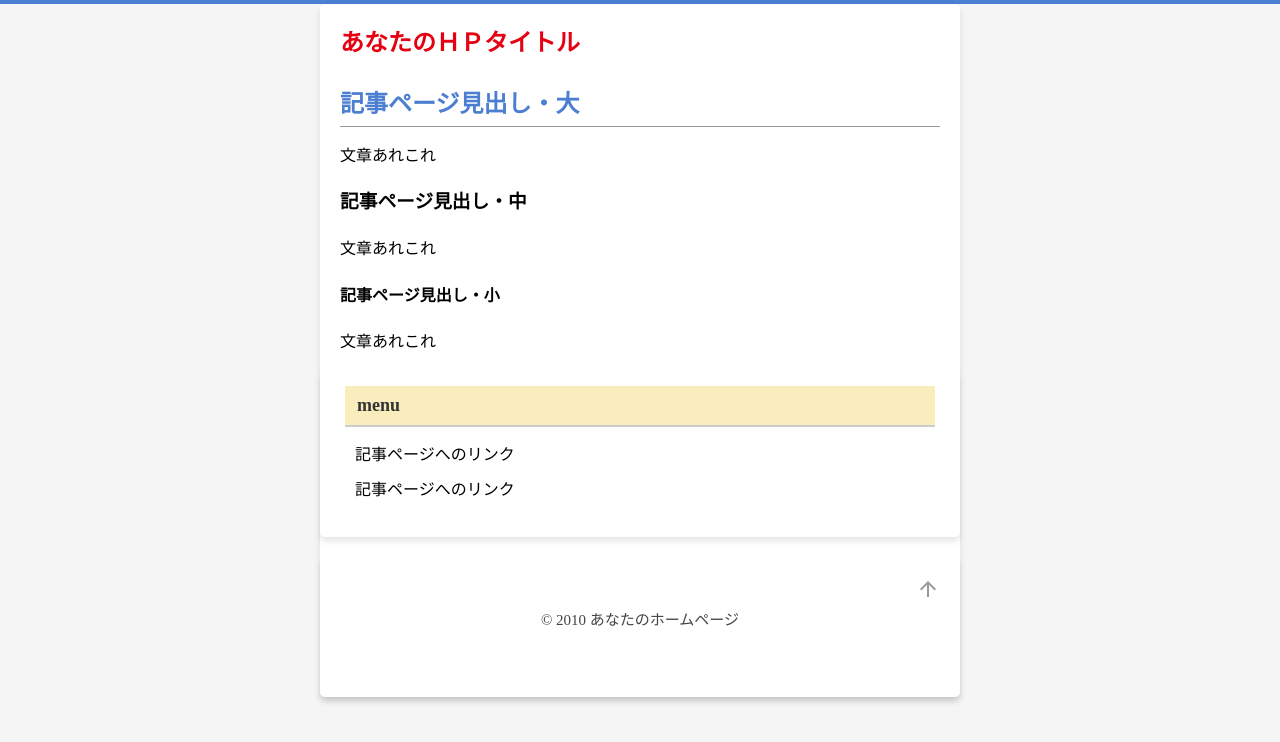
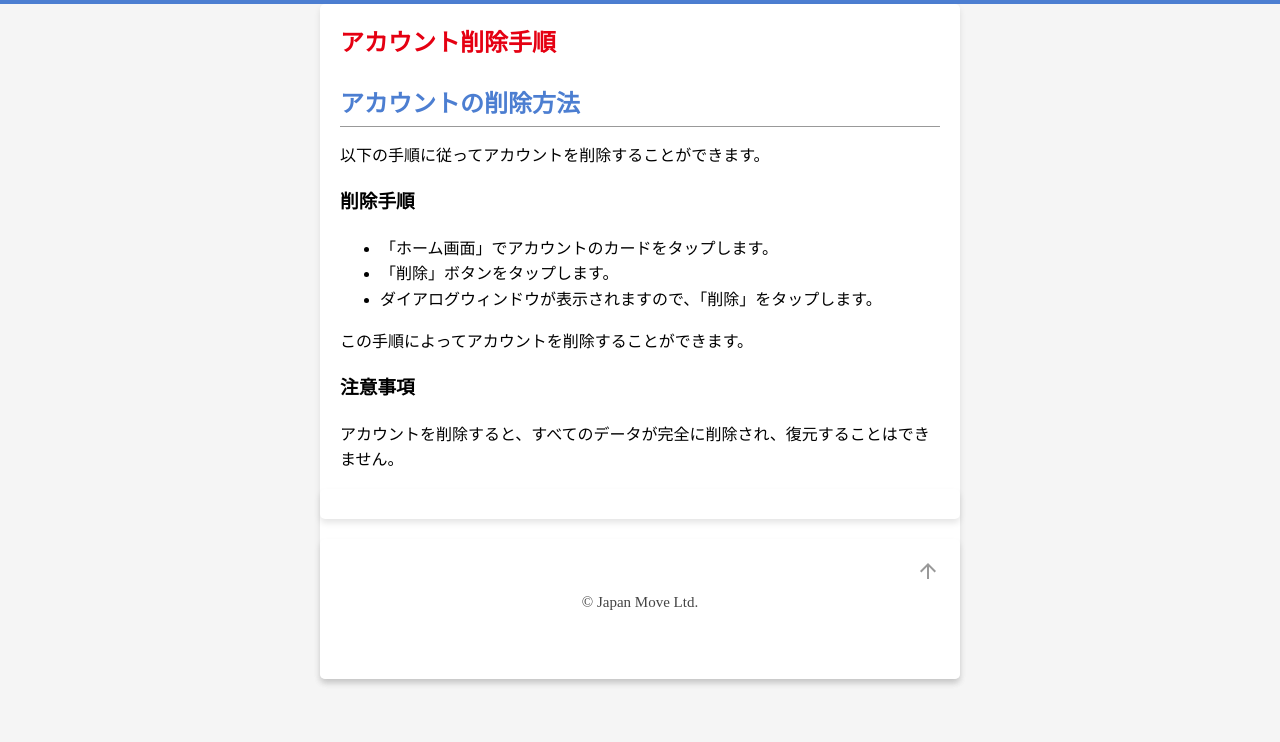
Before and after one commit to yourcampany/how_to_delete_move_account, a plain HTML site: page index.html in a window 1280 px wide. Drawn offline with Linux system fonts and the light colour scheme.

Commit message:
index.htmlのタイトルとコンテンツをアカウント削除手順に更新

```diff
--- a/index.html
+++ b/index.html
@@ -2,7 +2,7 @@
 <html lang="ja">
 <head>
 <meta charset="UTF-8">
-<title>あなたのＨＰタイトル</title>
+<title>ムーブDXアプリ アカウント削除手順</title>
 <meta name="keywords" content="ページのキーワードA,B,C">
 <meta name="description" content="ページの説明">
 <meta name="viewport" content="width=device-width, initial-scale=1.0">
@@ -11,21 +11,25 @@
 <body>
 <div id="outer">
 <div id="inner">
-<header><h1>あなたのＨＰタイトル</h1>
+<header><h1>アカウント削除手順</h1>
 </header>
 <main>
-<h2>記事ページ見出し・大</h2>
-<p>文章あれこれ</p>
-<h3>記事ページ見出し・中</h3>
-<p>文章あれこれ</p>
-<h4>記事ページ見出し・小</h4>
-<p>文章あれこれ</p>
+<h2>アカウントの削除方法</h2>
+<p>以下の手順に従ってアカウントを削除することができます。</p>
+
+<h3>削除手順</h3>
+<ol>
+<li>「ホーム画面」でアカウントのカードをタップします。</li>
+<li>「削除」ボタンをタップします。</li>
+<li>ダイアログウィンドウが表示されますので、「削除」をタップします。</li>
+</ol>
+
+<p>この手順によってアカウントを削除することができます。</p>
+
+<h3>注意事項</h3>
+<p>アカウントを削除すると、すべてのデータが完全に削除され、復元することはできません。</p>
 </main>
 <aside>
-<div class="title">menu</div>
-<ul>
-<li>記事ページへのリンク</li>
-<li>記事ページへのリンク</li>
 </ul>
 </aside>
 <footer>
@@ -33,7 +37,7 @@
 <a href="#outer"><svg viewBox="0 0 24 24" width="24px" height="24px" xmlns="http://www.w3.org/2000/svg">
 <path d="M4 12l1.41 1.41L11 7.83V20h2V7.83l5.58 5.59L20 12l-8-8z" fill="#999"/></svg></a>
 </div>
-© 2010 あなたのホームページ
+© Japan Move Ltd.
 </footer>
 </div></div>
 </body>
```
